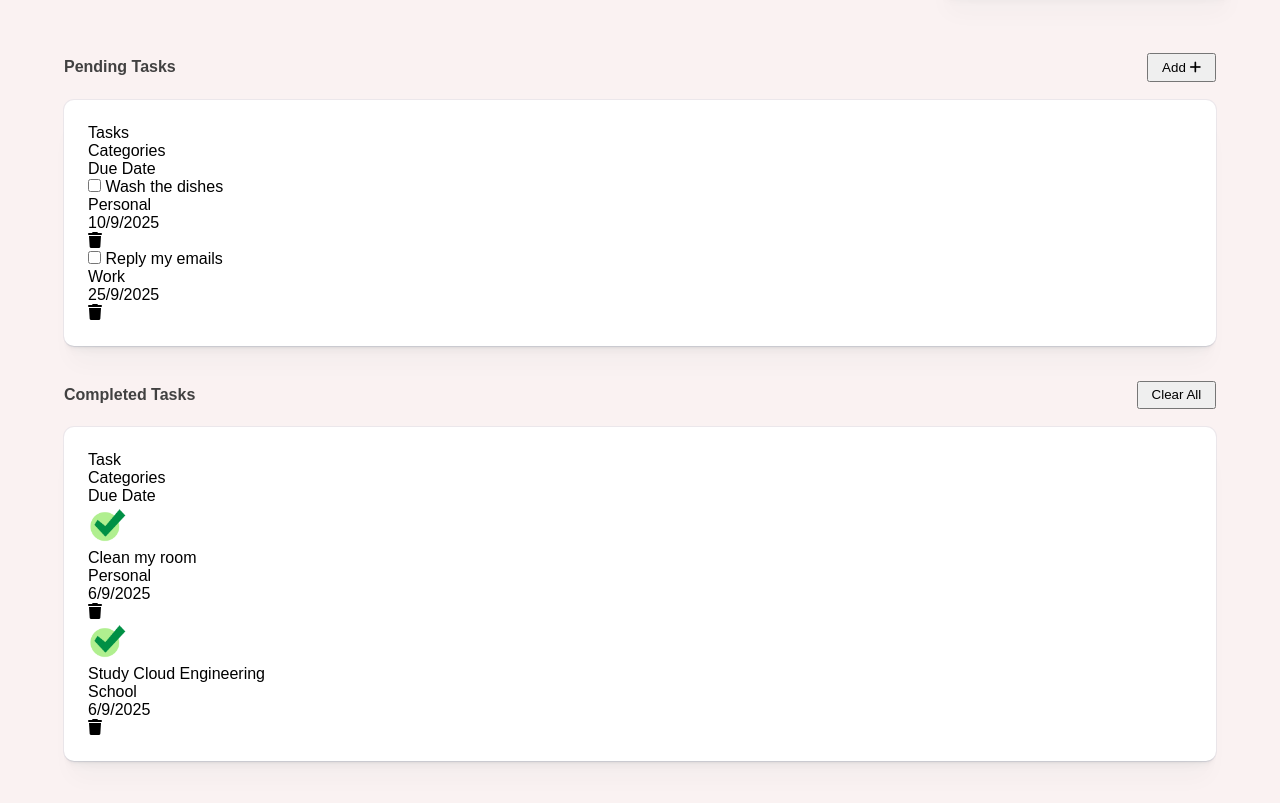
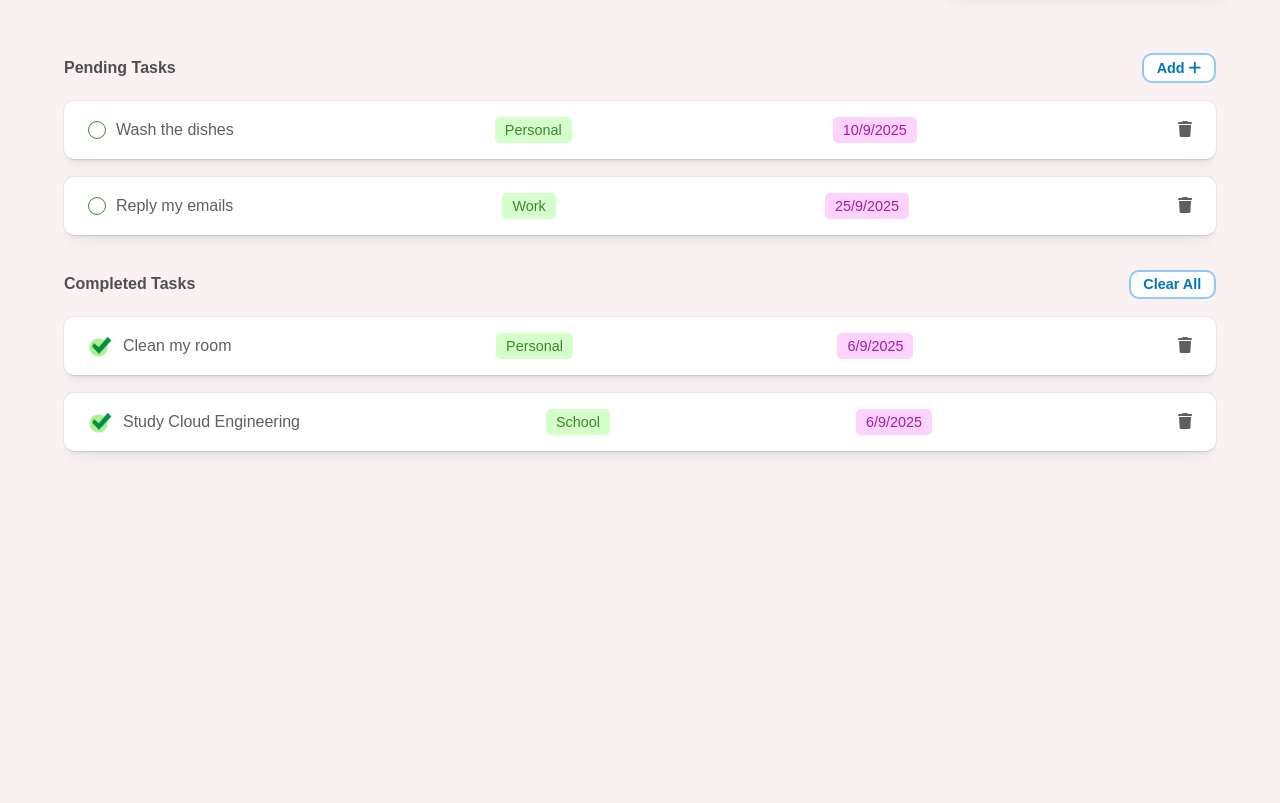
Before and after one commit to Mwinkom/To-do-app, a website: page index.html in a window 1280 px wide. Shown: the part 83-886 px from the top of the page. After the commit the page ends 800 px from the top, so only its background shows below. Drawn offline with Linux system fonts and the light colour scheme.

Commit message:
Add styling for task cards

```diff
--- a/_mixins.scss
+++ b/_mixins.scss
@@ -5,7 +5,7 @@
 };
 
 @mixin mobile{
-    @media(max-width: 375px){
+    @media(max-width: 456px){
         @content
     }
-};
+}
--- a/_variables.scss
+++ b/_variables.scss
@@ -1,3 +1,11 @@
 $primary-blue: #0078b8;
 $light-blue: #91c8f8;
-$text-header: rgb(65, 65, 65);
+$text-header: rgb(79, 79, 79);
+$text-body: rgb(95, 95, 95);
+$light-green: rgb(212, 255, 203);
+$check-green: rgb(151, 242, 133);
+$deep-green: rgb(58, 136, 43);
+$light-yellow: rgb(254, 212, 255);
+$deep-yellow: rgb(160, 27, 162);
+$red: rgb(228, 12, 12);
+$light-red: rgb(245, 79, 79);
--- a/index.html
+++ b/index.html
@@ -1,5 +1,6 @@
 <!DOCTYPE html>
 <html lang="en">
+
 <head>
     <meta charset="UTF-8">
     <meta name="viewport" content="width=device-width, initial-scale=1.0">
@@ -7,6 +8,7 @@
     <link rel="stylesheet" href="style.css">
     <link rel="stylesheet" href="https://cdnjs.cloudflare.com/ajax/libs/font-awesome/6.4.0/css/all.min.css">
 </head>
+
 <body>
     <header>
         <div class="logo">
@@ -26,12 +28,6 @@
                 <h4>Pending Tasks</h4>
                 <button type="button" id="add-btn" class="button">Add <i class="fa-solid fa-plus"></i></button>
             </div>
-            <section class="to-do-container">
-                <div class="label-container">
-                    <p>Tasks</p>
-                    <p>Categories</p>
-                    <p>Due Date</p>
-                </div>
             <div class="todo-task-row">
                 <div class="task">
                     <input type="checkbox" id="todo-task-1" class="todo-task">
@@ -39,7 +35,9 @@
                 </div>
                 <p class="category">Personal</p>
                 <p class="date">10/9/2025</p>
+                <button class="delete-btn">
                     <i class="fa-solid fa-trash"></i>
+                </button>
             </div>
             <div class="todo-task-row">
                 <div class="task">
@@ -48,9 +46,10 @@
                 </div>
                 <p class="category">Work</p>
                 <p class="date">25/9/2025</p>
+                <button class="delete-btn">
                     <i class="fa-solid fa-trash"></i>
+                </button>
             </div>
-            </section>
         </section>
 
         <section class="card-wrapper">
@@ -58,12 +57,7 @@
                 <h4>Completed Tasks</h4>
                 <button type="button" id="clear-btn" class="button">Clear All</i></button>
             </div>
-            <section class="to-do-container">
-                <div class="label-container">
-                    <p>Task</p>
-                    <p>Categories</p>
-                    <p>Due Date</p>
-                </div>
+
             <div class="todo-task-row">
                 <div class="task">
                     <img src="assets/images/check-mark.png" alt="">
@@ -71,7 +65,9 @@
                 </div>
                 <p class="category">Personal</p>
                 <p class="date">6/9/2025</p>
+                <button class="delete-btn">
                     <i class="fa-solid fa-trash"></i>
+                </button>
             </div>
             <div class="todo-task-row">
                 <div class="task">
@@ -80,11 +76,13 @@
                 </div>
                 <p class="category">School</p>
                 <p class="date">6/9/2025</p>
+                <button class="delete-btn">
                     <i class="fa-solid fa-trash"></i>
+                </button>
             </div>
-            </section>
         </section>
     </main>
     <script src="script.js"></script>
 </body>
+
 </html>
--- a/style.scss
+++ b/style.scss
@@ -89,6 +89,10 @@ main {
     flex-direction: column;
     gap: 35px;
 
+    @include tablet {
+        margin: 2.5rem 1.7rem;
+    }
+
     @include mobile {
         margin: 2.5rem 1.7rem;
     }
@@ -98,31 +102,128 @@ main {
         flex-direction: column;
         gap: 18px;
 
-        .to-do-header{
+        .to-do-header {
             display: flex;
             justify-content: space-between;
             align-items: center;
 
-            h4{
+            h4 {
                 color: $text-header;
                 font-size: 1rem;
                 font-weight: 600;
             }
 
-            .button{
+            .button {
                 padding: 0.3rem 0.8rem;
+                border: 2px solid $light-blue;
+                border-radius: 10px;
+                background-color: white;
+                color: $primary-blue;
+                font-weight: 600;
+                font-size: 0.9rem;
+                transition: all ease-in 0.4s;
+
+                &:hover {
+                    color: white;
+                    background-color: $primary-blue;
+                    border: 2px solid $primary-blue;
+                    cursor: pointer;
+                }
             }
         }
 
-        .to-do-container {
+        .todo-task-row {
             background-color: white;
-            padding: 1.5rem;
+            color: $text-body;
+            padding: 1rem 1.5rem;
             box-shadow: rgba(14, 63, 126, 0.06) 0px 0px 0px 1px, rgba(42, 51, 70, 0.03) 0px 1px 1px -0.5px, rgba(42, 51, 70, 0.04) 0px 2px 2px -1px, rgba(42, 51, 70, 0.04) 0px 3px 3px -1.5px, rgba(42, 51, 70, 0.03) 0px 5px 5px -2.5px, rgba(42, 51, 70, 0.03) 0px 10px 10px -5px, rgba(42, 51, 70, 0.03) 0px 24px 24px -8px;
             border-radius: 10px;
+            display: flex;
+            flex-direction: row;
+            gap: 15px;
+            align-items: center;
+            justify-content: space-between;
+
+            .task {
+                display: flex;
+                align-items: center;
+                gap: 10px;
+
+                .todo-task {
+                    accent-color: $light-green;
+                    appearance: none;
+                    border: 1px solid $deep-green;
+                    width: 18px;
+                    height: 18px;
+                    border-radius: 50%;
+                    display: inline-block;
+                    position: relative;
+
+                    &:checked {
+                        background-color: $check-green;
+                        border-color: $check-green;
+                    }
+
+                    &:checked::after {
+                        content: "";
+                        position: absolute;
+                        top: 1.8px;
+                        left: 5px;
+                        width: 4px;
+                        height: 8px;
+                        border: solid green;
+                        border-width: 0 3px 3px 0;
+                        transform: rotate(45deg);
+                    }
+                }
+
+                img {
+                    width: 25px;
+                }
+            }
+
+            .category {
+                background-color: $light-green;
+                color: $deep-green;
+                padding: 5px 10px;
+                border-radius: 5px;
+                font-size: 0.9rem;
+
+                @include mobile {
+                    display: none;
+                }
+            }
+
+            .date {
+                background-color: $light-yellow;
+                color: $deep-yellow;
+                padding: 5px 10px;
+                border-radius: 5px;
+                font-size: 0.9rem;
+
+                @include mobile {
+                    display: none;
+                }
+            }
+
+            .delete-btn {
+                font-size: 1rem;
+                color: $text-body;
+                border: none;
+                transition: all ease-in 0.3s;
+                background-color: transparent;
+                box-shadow: none;
+
+                &:hover {
+                    cursor: pointer;
+                    color: gray;
+                }
+            }
         }
     }
 }
 
+
 img {
     width: 40px;
 }
```
Also changed, not shown: style.css, 1 other file. Lines whose indentation alone changed are shown as unchanged.
